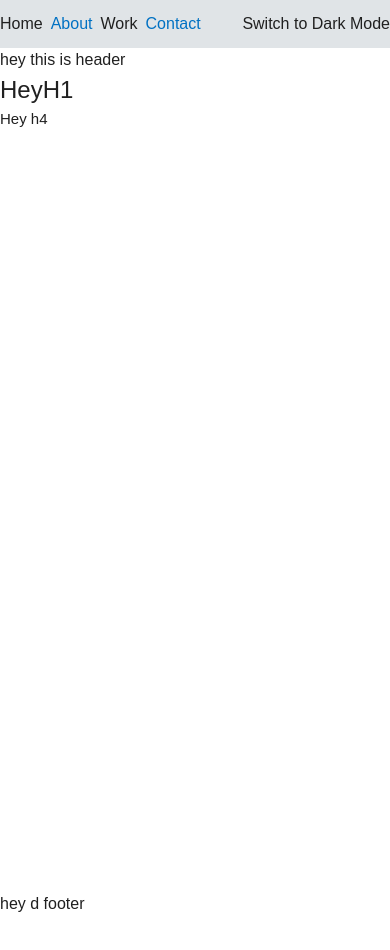
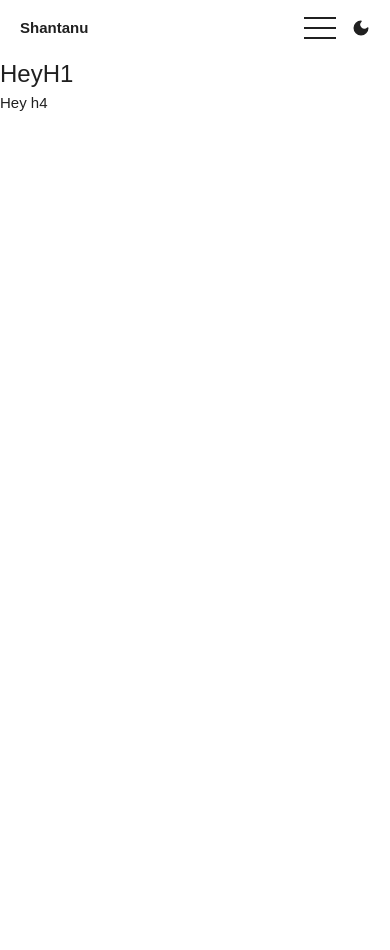
Before and after one commit to me-shantanu/meshantanu, a Next.js app: page / in a window 390 px wide. Shown: the top 950 px of the page. Before the commit the page ends 916 px from the top, so only its background shows below. Built offline with nearby package versions, Linux system fonts and the light colour scheme.

Commit message:
theme and header comit

```diff
--- a/package.json
+++ b/package.json
@@ -10,6 +10,7 @@
   },
   "dependencies": {
     "gsap": "^3.12.5",
+    "lucide-react": "^0.453.0",
     "next": "14.2.16",
     "next-themes": "^0.3.0",
     "react": "^18",
--- a/src/app/page.tsx
+++ b/src/app/page.tsx
@@ -2,8 +2,7 @@ import React, { FC } from 'react'
 
 const Home: FC = () => {
   return (
-    <main className='h-screen'>hey this is header
-
+    <main className='h-[200vh]'>
       <h1 className="hover-target">HeyH1</h1>
       <h4>Hey h4</h4>
     </main>
--- a/src/components/Header/Header.tsx
+++ b/src/components/Header/Header.tsx
@@ -1,21 +1,79 @@
-import React, { FC } from 'react'
+'use client'
+import React, { FC, useState, useEffect, useRef } from 'react'
 import ThemeToggle from './ThemeToggle'
 import Link from 'next/link'
 
 interface HeaderProps {}
 
 const Header: FC<HeaderProps> = () => {
+  const [isScrolled, setIsScrolled] = useState(false);
+  const [isMenuOpen, setIsMenuOpen] = useState(false);
+
+  useEffect(() => {
+    const handleScroll = () => {
+      setIsScrolled(window.scrollY > 50);
+    };
+    window.addEventListener('scroll', handleScroll);
+    return () => window.removeEventListener('scroll', handleScroll);
+  }, []);
+
   return (
-    <header className='bg-sidebar h-12 flex items-center justify-between'>
-      <nav>
-        <ul className='flex gap-2'>
-          <li className='link'><Link href={'/'} className='hover:text-link text-textPrimary'>Home</Link></li>
-          <li><Link href={'/'} className='text-link hover:text-textPrimary'>About</Link></li>
-          <li><Link href={'/'} className='hover:text-link text-textPrimary'>Work</Link></li>
-          <li><Link href={'/'} className='text-link hover:text-textPrimary'>Contact</Link></li>
+    <header
+      className={`sticky top-0 w-full z-10 px-5 transition-all ${
+        isScrolled ? 'bg-sidebar' : 'bg-background'
+      }  flex items-center justify-between h-14`}
+    >
+      <h4 className='text-textPrimary font-semibold'>Shantanu</h4>
+      <nav className='hidden md:flex gap-4 items-center'>
+        <ul className='flex gap-4'>
+          {['Home', 'About', 'Work', 'Contact'].map((text) => (
+            <li key={text} className='link'>
+              <Link href={`/${text.toLowerCase()}`} className='hover:text-link text-textPrimary'>
+                {text}
+              </Link>
+            </li>
+          ))}
         </ul>
       </nav>
+      {isMenuOpen && (
+        <div className="fixed inset-0 bg-overlay backdrop-blur-md mobile-menu z-40 flex flex-col items-center justify-center">
+          <ul className="flex flex-col items-center gap-8 text-2xl text-textPrimary">
+            {['Home', 'About', 'Work', 'Contact'].map((text) => (
+              <li key={text} className="nav-item link">
+                <Link href={`/${text.toLowerCase()}`} className="hover:text-link" onClick={() => setIsMenuOpen(false)}>
+                  {text}
+                </Link>
+              </li>
+            ))}
+          </ul>
+        </div>
+      )}
+      <div className='flex gap-4 items-center'>
+      <div className='md:hidden z-40'>
+        <button
+          className='hamburger-icon relative w-8 h-8 flex flex-col gap-2 justify-center items-center'
+          onClick={()=> setIsMenuOpen(!isMenuOpen)}
+          aria-label="Toggle navigation"
+        >
+          <span
+            className={`h-0.5 w-full bg-textPrimary transition-transform duration-300 ${
+              isMenuOpen ? 'rotate-45 translate-y-1' : ''
+            }`}
+          />
+          <span
+            className={`h-0.5 w-full bg-textPrimary transition-all duration-300 ${
+              isMenuOpen ? 'hidden' : 'block'
+            }`}
+          />
+          <span
+            className={`h-0.5 w-full bg-textPrimary transition-transform duration-300 ${
+              isMenuOpen ? '-rotate-45 -translate-y-1' : ''
+            }`}
+          />
+        </button>
+      </div>
       <ThemeToggle />
+      </div>
     </header>
   )
 }
--- a/src/components/Header/ThemeToggle.tsx
+++ b/src/components/Header/ThemeToggle.tsx
@@ -1,24 +1,27 @@
-'use client';
-import { useTheme } from 'next-themes';
-import { useEffect, useState } from 'react';
+'use client'
+import { Moon, Sun } from 'lucide-react'
+import { useTheme } from 'next-themes'
+import { useEffect, useState } from 'react'
 
 const ThemeToggle = () => {
-  const { theme, setTheme, systemTheme } = useTheme();
-  const [mounted, setMounted] = useState(false);
+  const { theme, setTheme, systemTheme } = useTheme()
+  const [mounted, setMounted] = useState(false)
 
-  useEffect(() => setMounted(true), []);
+  useEffect(() => setMounted(true), [])
 
-  if (!mounted) return null;
+  if (!mounted) return null
 
-  const currentTheme = theme === 'system' ? systemTheme : theme;
+  const currentTheme = theme === 'system' ? systemTheme : theme
 
   return (
-    <button
-      onClick={() => setTheme(currentTheme === 'dark' ? 'light' : 'dark')}
-    >
-      Switch to {currentTheme === 'dark' ? 'Light' : 'Dark'} Mode
+    <button onClick={() => setTheme(currentTheme === 'dark' ? 'light' : 'dark')}>
+      {currentTheme === 'dark' ? (
+        <Sun size={20} className=' fill-textPrimary stroke-textPrimary hover:scale-125 duration-500' />
+      ) : (
+        <Moon size={18} className=' fill-textPrimary stroke-textPrimary hover:scale-125 duration-500' />
+      )}
     </button>
-  );
-};
+  )
+}
 
-export default ThemeToggle;
+export default ThemeToggle
```
